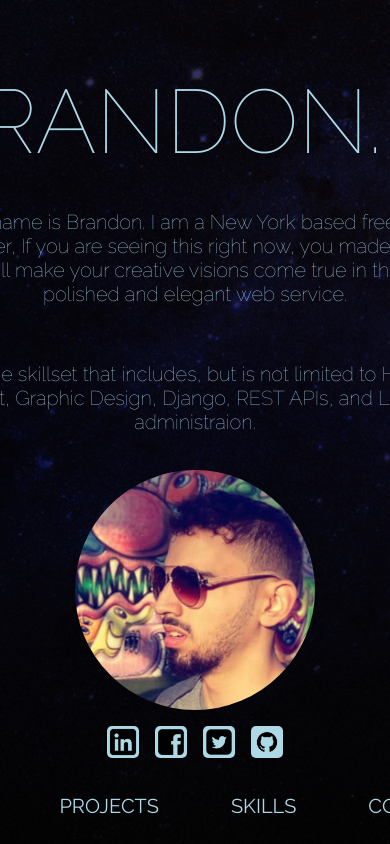
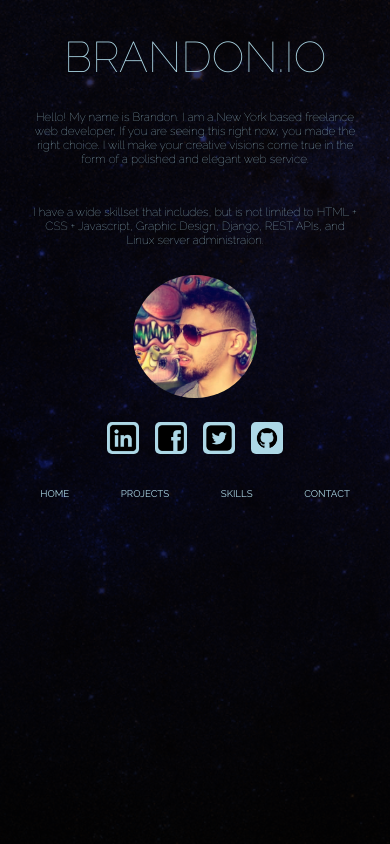
Before and after one commit to BranBer/MyPortfolioSite, a React (Create React App) app: page / in a window 390 px wide. Built offline with nearby package versions, Linux system fonts and the light colour scheme.

Commit message:
Implementing moblie responsive css

```diff
--- a/src/Components/Contact/Contact.module.scss
+++ b/src/Components/Contact/Contact.module.scss
@@ -91,6 +91,12 @@
             .email{
                 font-size: 24px;
             }
+        }
+
+        @media only screen and (max-width: 768px) {
+
+                width: 100%;
+
         }
     }
 
--- a/src/Components/GlobalNav/GlobalNav.module.scss
+++ b/src/Components/GlobalNav/GlobalNav.module.scss
@@ -49,7 +49,7 @@
         .NavUpper{
             border-top: 4px solid $base-color;
             top: 0%;
-            width: 100%;
+            width: 120%;
             position: absolute;
 
             transform: translateX(110%);
@@ -60,7 +60,7 @@
             content: "";
             position: absolute;
 
-            height: 100%;
+            height: 120%;
             left: 0%;
             top: 0%;
 
@@ -73,9 +73,9 @@
         .NavLower{
             border-bottom: 4px solid $base-color;
             bottom: 0%;
-            width: 20vw;
+            width: 120%;
             position: absolute;
-            transform: translateX(-110%);
+            transform: translateX(-120%);
             transition: transform .25s linear;
         }
 
@@ -83,7 +83,7 @@
             content: "";
             position: absolute;
 
-            height: 100%;
+            height: 120%;
             right: 0%;
             top: 0%;
 
@@ -93,6 +93,12 @@
             transition: transform .25s linear;
         }
 
+        @media only screen and (max-width: 768px) {
+            column-gap: 1em;
 
+            .NavOption{
+                font-size: 2.5vw;
+            }
+        }
     }
-}
+    }
--- a/src/Components/Intro/Intro.js
+++ b/src/Components/Intro/Intro.js
@@ -42,25 +42,8 @@ const Intro = (props) =>
                 <hr/>
 
                 {/*Nav Bar*/}
-                <div className = {styles.NavBar}>
-                    {/* <Link to = '/' style = {{textDecoration: 'none'}}>
-                        <span className = {styles.NavOption}>HOME</span>
-                    </Link>
 
-                    <Link to = '/projects' style = {{textDecoration: 'none'}}>
-                        <span className = {styles.NavOption}>PROJECTS</span>
-                    </Link>
-
-                    <Link to = '/skills' style = {{textDecoration: 'none'}}>
-                        <span className = {styles.NavOption}>SKILLS</span>
-                    </Link>
-
-                    <Link to = '/contact' style = {{textDecoration: 'none'}}>
-                        <span className = {styles.NavOption}>CONTACT</span>
-                    </Link> */}
-                    <GlobalNav/>
-
-                </div>
+                <GlobalNav/>
                 <br/>
             </div>
         </div>
--- a/src/Components/Intro/Intro.module.scss
+++ b/src/Components/Intro/Intro.module.scss
@@ -35,7 +35,7 @@
 
 .IntroContent{
     //color: lightgoldenrodyellow;
-    padding: 0 2em 1em 2em;
+    padding: 0 2em 2em 2em;
     display: flex;
     flex-direction: column;
     align-items: center;
@@ -46,7 +46,7 @@
     font-family: $primary-font;
     row-gap: 1em;
 
-    min-width: 600px;
+    //min-width: 600px;
 
     background-color: rgba(0,0,0,.6);
 
@@ -182,4 +182,29 @@
         }
     }
 
+
+    @media only screen and (max-width: 768px) {
+        .IntroContent{
+            width: 100%;
+            h1
+            {
+                font-size: 11vw;
+            }
+
+            p{
+                width: 100%;
+                font-size: 3vw;
+            }
+
+            hr{
+                width: 90%;
+            }
+
+            .ImageContainer{
+                width: 37.5%;
+                padding-bottom: 37.5%;
+            }
+        }
+
+    }
 }
--- a/src/Components/ProjectPage/ProjectPage.module.scss
+++ b/src/Components/ProjectPage/ProjectPage.module.scss
@@ -33,7 +33,6 @@
 
     .ProjectPageContent{
         width:75%;
-        min-width: 600px;
         background-color: rgba(0,0,0,.75);
         padding: 1em;
         overflow-y: scroll;
@@ -197,5 +196,9 @@
 
         }
 
+        @media only screen and (max-width: 768px) {
+            width: 100%;
+        }
+
     }
 }
--- a/src/Components/Projects/Projects.module.scss
+++ b/src/Components/Projects/Projects.module.scss
@@ -7,7 +7,6 @@
 }
 
 .ProjectsContainer{
-
     display: flex;
     flex-direction: column;
     align-items: center;
@@ -34,10 +33,11 @@
     .ProjectsBackground{
         height: 100%;
         width: 75%;
+        padding: 1em;
 
         position: relative;
         background-color: rgba(0,0,0,0.75);
-        min-width: 700px;
+        //min-width: 700px;
         position: fixed;
         display: flex;
         flex-direction: row;
@@ -114,8 +114,10 @@
 
 
     }
+
+    @media only screen and (max-width: 768px) {
+        .ProjectsBackground{
+            width: 100%;
+        }
+    }
 }
-
-@media only screen and (max-width: 1200px) {
-
-}
--- a/src/Components/Skills/Skills.module.scss
+++ b/src/Components/Skills/Skills.module.scss
@@ -127,6 +127,11 @@
                         color:black;
                         padding: .5em 0 .5em 0;
                         background-color: $base-color;
+
+                        @media only screen and (max-width: 768px) {
+                            font-size: 2.5vw;
+                            font-weight: bold;
+                        }
                     }
 
                     hr{
@@ -212,7 +217,17 @@
     }
 
 
+}
 
 
+@media only screen and (max-width: 768px) {
+
+    .Education .College .CollegeDetails .CollegeName label{
+        font-size: 12px;
+    }
+
+    .CollegeDetailsRow{
+        font-size: 2vw;
+    }
 
 }
```
